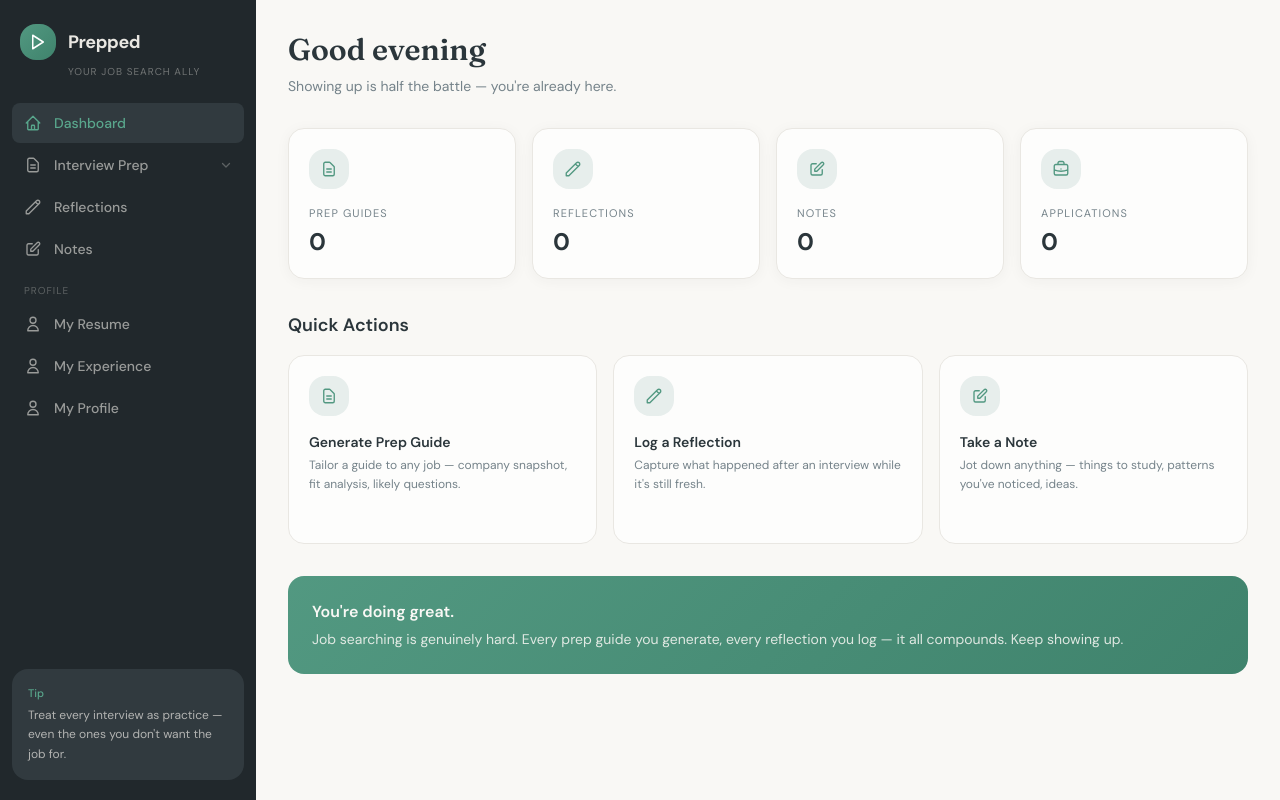
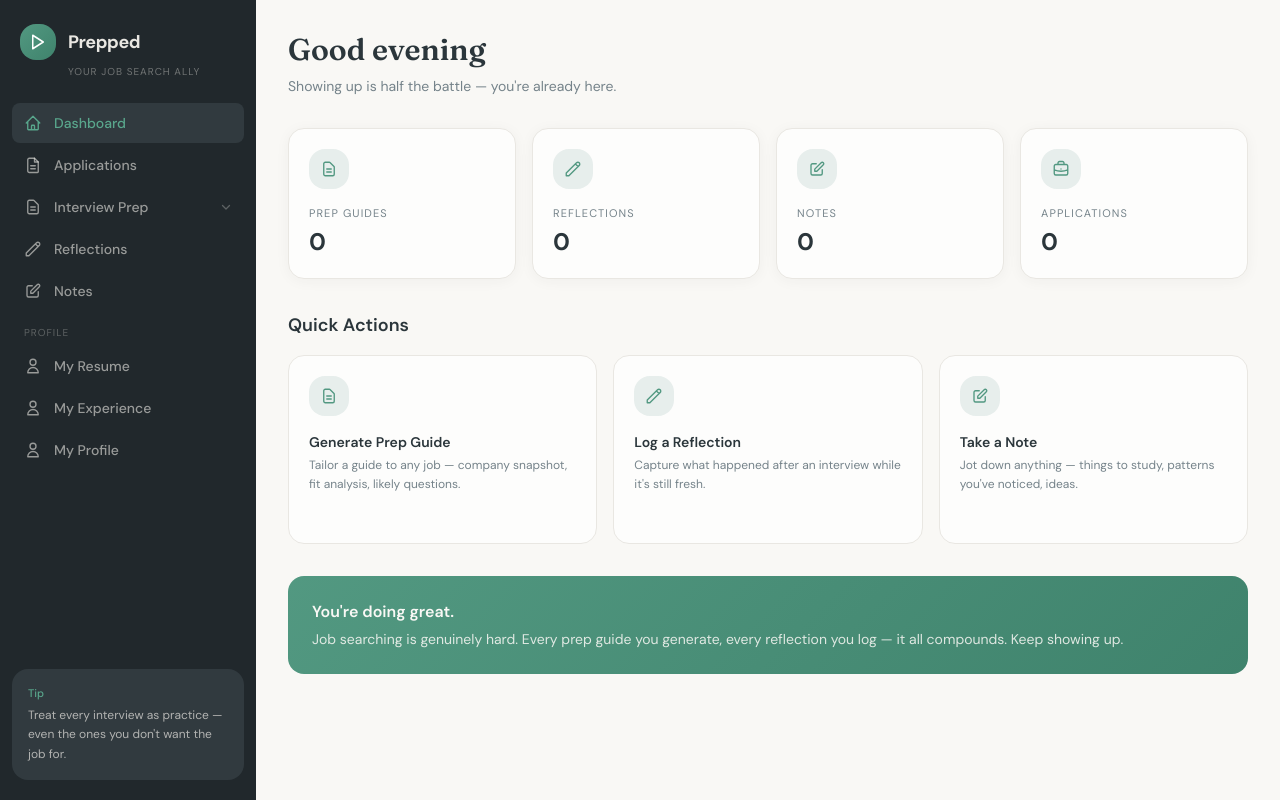
Before and after one commit to yrao6597/prepped, a React (Vite) app: page / in a window 1280 px wide. Built offline with nearby package versions, Linux system fonts and the light colour scheme.

Commit message:
Add applications button on main sidebar

```diff
--- a/src/App.tsx
+++ b/src/App.tsx
@@ -4,13 +4,14 @@ import Dashboard from "./components/Dashboard"
 import ResumeModal from "./components/ResumeModal"
 import ExperienceModal from "./components/ExperienceModal"
 import ProfileModal from "./components/ProfileModal"
+import Applications from "./components/Applications"
 import InterviewPrep from "./components/InterviewPrep"
 import RecruiterPrep from "./components/RecruiterPrep"
 import Reflections from "./components/Reflections"
 import Notes from "./components/Notes"
 import type { PrepType } from "./types"
 
-type View = "home" | "interview-prep" | "recruiter-prep" | "reflections" | "notes"
+type View = "home" | "applications" | "interview-prep" | "recruiter-prep" | "reflections" | "notes"
 
 export default function App() {
   const [view, setView] = useState<View>("home")
@@ -35,6 +36,7 @@ export default function App() {
           {view === "home" && (
             <Dashboard onNavigate={(v) => setView(v)} />
           )}
+          {view === "applications" && <Applications />}
           {view === "interview-prep" && (
             <InterviewPrep onNavigate={(v, pt) => { setPrepType(pt); setView(v) }} />
           )}
--- /dev/null
+++ b/src/components/Applications.tsx
@@ -0,0 +1,18 @@
+export default function Applications() {
+  return (
+    <div className="max-w-3xl mx-auto py-8 px-4">
+      <div className="mb-6">
+        <h1 className="text-2xl font-bold text-gray-900 tracking-tight">Applications</h1>
+        <p className="mt-2 text-sm text-gray-500">
+          Track job postings, extract key details, and keep everything in one place.
+        </p>
+      </div>
+
+      <div className="rounded-xl border border-gray-200 bg-white p-6 shadow-sm">
+        <p className="text-sm text-gray-400">
+          Applications feature coming next.
+        </p>
+      </div>
+    </div>
+  )
+}
--- a/src/components/Sidebar.tsx
+++ b/src/components/Sidebar.tsx
@@ -2,7 +2,7 @@ import { useState } from "react"
 import { motion, AnimatePresence } from "framer-motion"
 import type { PrepType } from "../types"
 
-type View = "home" | "interview-prep" | "recruiter-prep" | "reflections" | "notes"
+type View = "home" | "applications" | "interview-prep" | "recruiter-prep" | "reflections" | "notes"
 
 interface SidebarProps {
   activeView: View
@@ -56,6 +56,13 @@ export default function Sidebar({ activeView, onNavigate, onSelectPrepType, onOp
           onClick={() => onNavigate("home")}
           icon={<HomeIcon />}
           label="Dashboard"
+        />
+
+        <NavItem
+          isActive={activeNavView === "applications"}
+          onClick={() => onNavigate("applications")}
+          icon={<ApplicationsIcon />}
+          label="Applications"
         />
 
         {/* Interview Prep — expandable */}
@@ -223,6 +230,16 @@ function PrepIcon() {
   )
 }
 
+function ApplicationsIcon() {
+  return (
+    <svg xmlns="http://www.w3.org/2000/svg" width="18" height="18" fill="none" viewBox="0 0 24 24" stroke="currentColor" strokeWidth={1.8}>
+      <path strokeLinecap="round" strokeLinejoin="round" d="M7 3h7l5 5v13a1 1 0 01-1 1H7a2 2 0 01-2-2V5a2 2 0 012-2z" />
+      <path strokeLinecap="round" strokeLinejoin="round" d="M14 3v5h5" />
+      <path strokeLinecap="round" strokeLinejoin="round" d="M9 13h6M9 17h6" />
+    </svg>
+  )
+}
+
 function ReflectIcon() {
   return (
     <svg xmlns="http://www.w3.org/2000/svg" width="18" height="18" fill="none" viewBox="0 0 24 24" stroke="currentColor" strokeWidth={1.8}>
```
